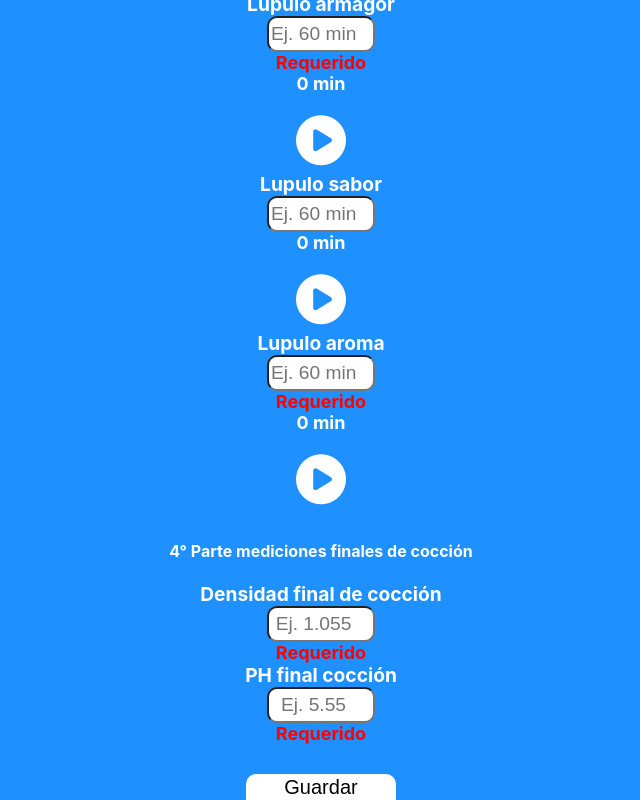
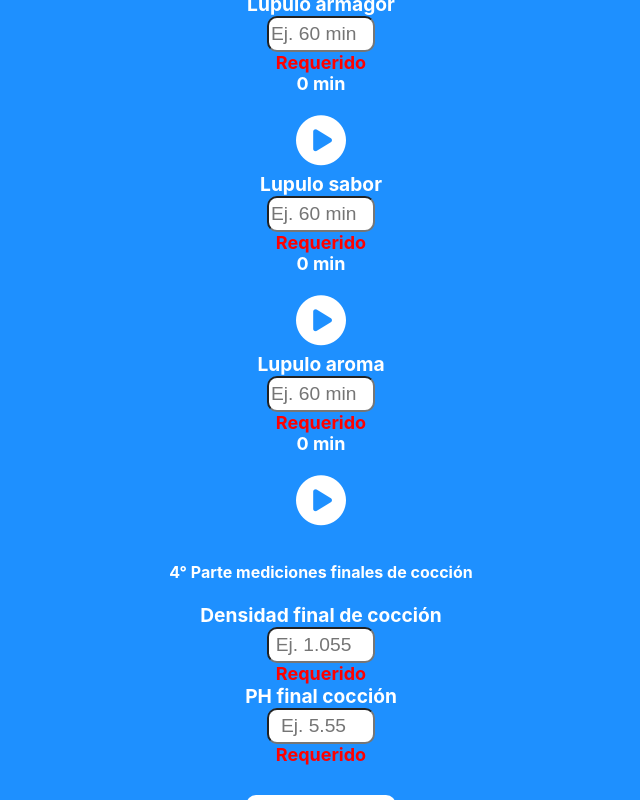
Before and after one commit to Pablito-1988/Avispa-Lab, a React (Create React App) app: page /new in a window 1280 px wide. Both pictures are taken after typing "Sample", "5", "5", "5", "5", "5" into the empty fields and a click on the button "Guardar Cocción". Shown: the part 1633-2433 px from the top of the page, without its empty margins (319-959 px from the left). Built offline with nearby package versions, Linux system fonts and the light colour scheme.

Commit message:
working alpha

```diff
--- a/src/components/Recipe/New.js
+++ b/src/components/Recipe/New.js
@@ -96,8 +96,9 @@ const New = () => {
         onSubmit={(values) => {
           console.log('hola')
           console.log(values);
-          const docuref = doc(firestore, "recetas", values.name);
+          const docuref = doc(firestore, "recetas", values.nombre);
           setDoc(docuref, values);
+
         }}
       >
         {({ handleChange }) => (
@@ -264,12 +265,12 @@ const New = () => {
                   setSabor(e.target.value);
                   handleChange(e);
                 }}
-                name="templupuloamargor"
+                name="timerlupulosabor"
                 id="time"
                 className="timeInput"
                 placeholder="Ej. 60 min"
               />
-              <ErrorMessage name="templupuloamargor" component="span" className="error" />
+              <ErrorMessage name="timerlupulosabor" component="span" className="error" />
               <Temp time={sabor} />
               <label className="newRecipeLabel">Lupulo aroma</label>
               <input
```
